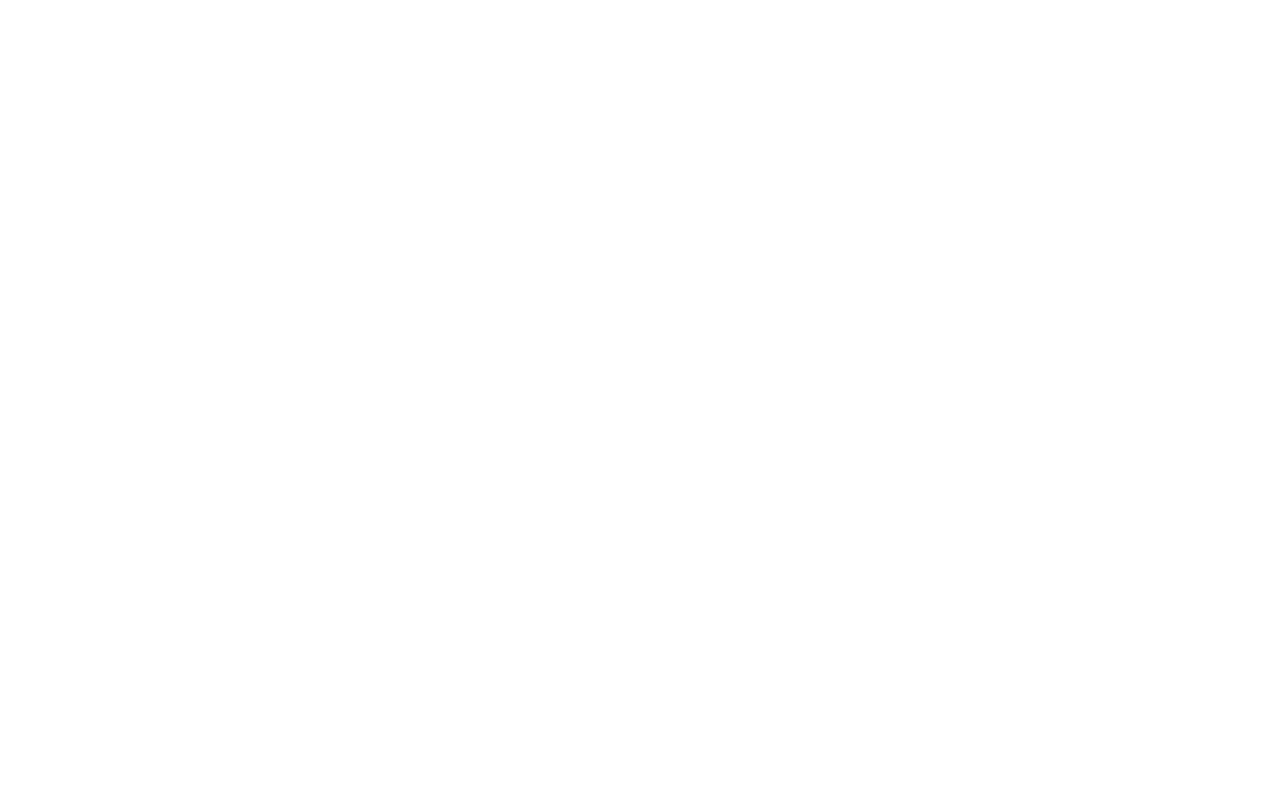
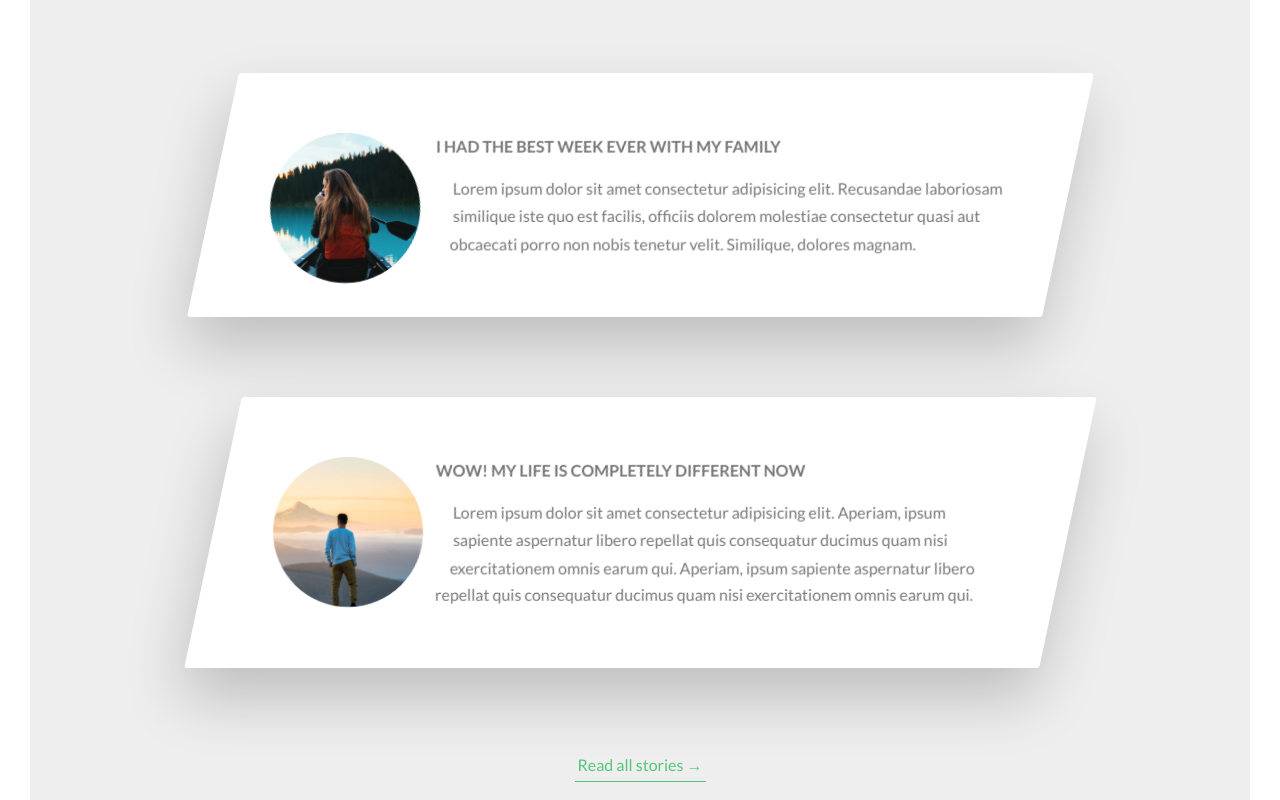
Before and after one commit to emrecolak-23/tourapp-react-typescript, a React (Vite) app: page / in a window 1280 px wide. Shown: the part 3560-4360 px from the top of the page. Before the commit the page ends 3373 px from the top, so only its background shows below. Built offline with nearby package versions, Linux system fonts and the light colour scheme.

Commit message:
story item component design completed with image and text

```diff
--- a/src/App.tsx
+++ b/src/App.tsx
@@ -3,6 +3,7 @@
 import SectionAbout from "./components/section-about/section-about.component"
 import SectionFeatures from "./components/section-features/section-features.component"
 import SectionTours from "./components/section-tours/section-tours.component"
+import SectionStories from "./components/section-stories/section-stories.component"
 
 const App = () => {
   return <div>
@@ -11,6 +12,7 @@
       <SectionAbout />
       <SectionFeatures />
       <SectionTours />
+      <SectionStories />
     </Main>
     {/* <section className="grid-test">
       <div className="row">
--- /dev/null
+++ b/src/components/section-stories-item-img/section-stories-item-img.component.tsx
@@ -0,0 +1,27 @@
+import './section-stories-item-img.styles.scss'
+import Profile1 from '../../assets/img/nat-8.jpg';
+import Profile2 from '../../assets/img/nat-9.jpg';
+
+import { FC } from 'react';
+
+interface SectionStoriesItemImgProp {
+    name: string,
+    image: string
+}
+
+
+const SectionStoriesItemImg:FC<SectionStoriesItemImgProp> = ({image, name}) => {
+
+    const profileImage = Profile1.split('/').splice(-1)[0] === image ? Profile1 : Profile2
+
+    return (
+    <figure className="story__shape">
+        <img src={profileImage} alt="Person on a tour" className='story__image'/>
+        <figcaption className='story__caption'>
+            {name}
+        </figcaption>
+    </figure>
+    )
+}
+
+export default SectionStoriesItemImg
--- /dev/null
+++ b/src/components/section-stories-item-img/section-stories-item-img.styles.scss
@@ -0,0 +1,47 @@
+@use '../../sass/base/variables' as vars;
+
+.story {
+    &__shape {
+        position: relative;
+        width: 15rem;
+        height: 15rem;
+        float: left;
+        shape-outside: circle(50% at 50% 50%);
+        -webkit-shape-outside: circle(50% at 50% 50%);
+        -webkit-clip-path: circle(50% at 50% 50%);
+        clip-path: circle(50% at 50% 50%);
+        transform: translateX(-3rem) skewX(12deg)
+    }
+
+    &__image {
+        height: 100%;
+        transform: translateX(-4rem) scale(1.4);
+        backface-visibility: hidden;
+        transition: all .3s;
+    }
+
+    &__caption {
+        position: absolute;
+        top: 50%;
+        left: 50%;
+        transform: translate(-50%, 20%);
+        color: vars.$color-white;
+        text-transform: uppercase;
+        font-size: 1.7rem;
+        text-align: center;
+        opacity: 0;
+        transition: all .5s;
+        backface-visibility: hidden;
+    }
+
+    &:hover &__caption {
+        opacity: 1;
+        transform: translate(-50%,-50%);
+    }
+
+    &:hover &__image {
+        transform: translateX(-4rem) scale(1);
+        filter: blur(3px) brightness(80%);
+    }
+
+}
--- /dev/null
+++ b/src/components/section-stories-item-text/section-stories-item-text.component.tsx
@@ -0,0 +1,24 @@
+import './section-stories-item-text.styles.scss'
+import { FC } from 'react'
+
+interface SectionStoriesItemTextProps {
+    comment: {
+        title: string,
+        content: string
+    }
+}
+
+const SectionStoriesItemText:FC<SectionStoriesItemTextProps> = ({comment}) => {
+    return (
+    <div className="story__text">
+        <h3 className="heading-tertiary u-margin-bottom-small">
+            {comment.title}
+        </h3>
+        <p>
+            {comment.content}
+        </p>
+    </div>
+    )
+}
+
+export default SectionStoriesItemText
--- /dev/null
+++ b/src/components/section-stories-item-text/section-stories-item-text.styles.scss
@@ -0,0 +1,5 @@
+.story {
+    &__text {
+        transform: skewX(12deg);
+    }
+}
--- /dev/null
+++ b/src/components/section-stories-item/section-stories-item.component.tsx
@@ -0,0 +1,24 @@
+import './section-stories-item.styles.scss'
+import SectionStoriesItemImg from '../section-stories-item-img/section-stories-item-img.component'
+import SectionStoriesItemText from '../section-stories-item-text/section-stories-item-text.component'
+
+import { FC } from 'react'
+import { Story } from '../section-stories-list/section-stories-list.component'
+
+interface SectionStoriesItemProp {
+    story: Story
+}
+
+
+const SectionStoriesItem:FC<SectionStoriesItemProp> = ({story}) => {
+    return (
+    <div className="row">
+             <div className="story">
+            <SectionStoriesItemImg image={story.image} name={story.name} />
+            <SectionStoriesItemText comment={story.comment} />
+        </div>
+    </div>
+    )
+}
+
+export default SectionStoriesItem
--- /dev/null
+++ b/src/components/section-stories-item/section-stories-item.styles.scss
@@ -0,0 +1,16 @@
+@use '../../sass/base/variables' as vars;
+
+.story {
+    width: 75%;
+    margin: 0 auto;
+    box-shadow: 0 3rem 6rem rgba($color: vars.$color-black, $alpha: .2);
+    background-color: vars.$color-white;
+    border-radius: 3px;
+    padding: 6rem;
+    padding-left: 9rem;
+    font-size: vars.$default-font-size;
+    transform: skewX(-12deg);
+
+
+
+}
--- /dev/null
+++ b/src/components/section-stories-list/section-stories-list.component.tsx
@@ -0,0 +1,37 @@
+import SectionStoriesItem from "../section-stories-item/section-stories-item.component"
+import { FC } from "react"
+
+export interface Story {
+    id: number,
+    name: string,
+    comment: {
+        title: string,
+        content: string
+    },
+    image: string
+}
+
+
+interface SectionStoriesListProp {
+    stories: Story[]
+}
+
+const SectionStoriesList:FC<SectionStoriesListProp> = ({stories}) => {
+    return (
+        <>
+           { stories.map(story => {
+            return (
+                <div className="row" key={story.id}
+                >
+                    <SectionStoriesItem
+                        story={story}
+                    />
+                </div>
+            )
+
+           })}
+        </>
+    )
+}
+
+export default SectionStoriesList
--- /dev/null
+++ b/src/components/section-stories/section-stories.component.tsx
@@ -0,0 +1,39 @@
+import './section-stories.styles.scss'
+import SectionTitle from '../section-title/section-title.component'
+import SectionStoriesList from '../section-stories-list/section-stories-list.component'
+import ButtonDetail from '../button-detail/button-detail.component'
+const SectionStories = () => {
+
+    const stories = [
+        {
+            id: 1,
+            name: 'Mary Smith',
+            comment: {
+                title: 'I HAD THE BEST WEEK EVER WITH MY FAMILY',
+                content: 'Lorem ipsum dolor sit amet consectetur adipisicing elit. Recusandae laboriosam similique iste quo est facilis, officiis dolorem molestiae consectetur quasi aut obcaecati porro non nobis tenetur velit. Similique, dolores magnam.'
+            },
+            image: 'nat-8.jpg'
+        },
+        {
+            id: 2,
+            name: 'Jack Wilson',
+            comment: {
+                title: 'WOW! MY LIFE IS COMPLETELY DIFFERENT NOW',
+                content: 'Lorem ipsum dolor sit amet consectetur adipisicing elit. Aperiam, ipsum sapiente aspernatur libero repellat quis consequatur ducimus quam nisi exercitationem omnis earum qui. Aperiam, ipsum sapiente aspernatur libero repellat quis consequatur ducimus quam nisi exercitationem omnis earum qui.'
+            },
+            image: 'nat-9.jpg'
+        },
+    ]
+
+    return (
+        <section className="section-stories">
+            <SectionTitle text="We make people genuily happy" extraClass="u-margin-bottom-big" />
+            <SectionStoriesList stories={stories} />
+            <div className='u-center-text u-margin-top-huge'>
+                <ButtonDetail title='Read all stories' />
+            </div>
+        </section>
+    )
+}
+
+export default SectionStories
--- /dev/null
+++ b/src/components/section-stories/section-stories.styles.scss
@@ -0,0 +1,4 @@
+.section-stories {
+    padding: 15rem 0;
+    background-color: #eee;
+}
```
